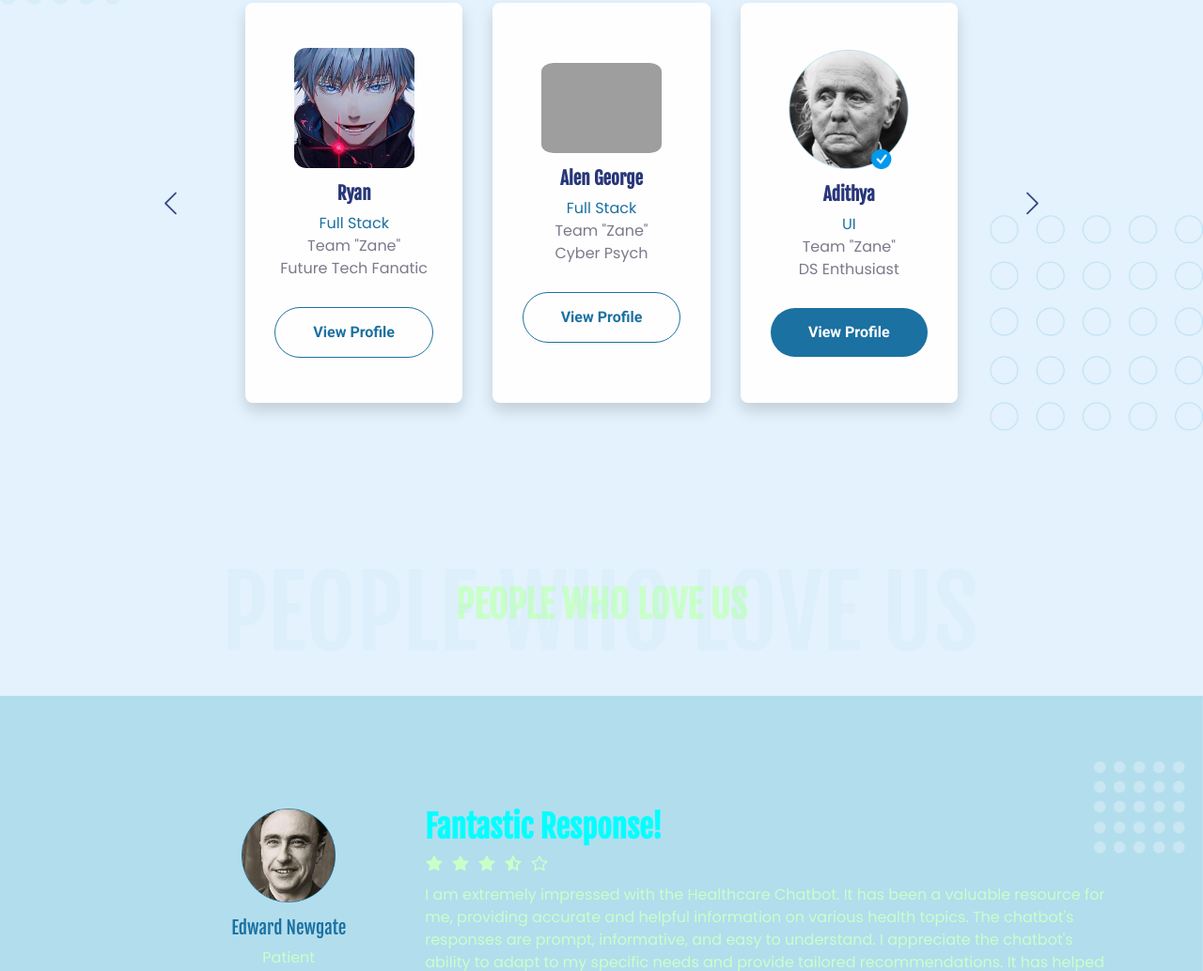
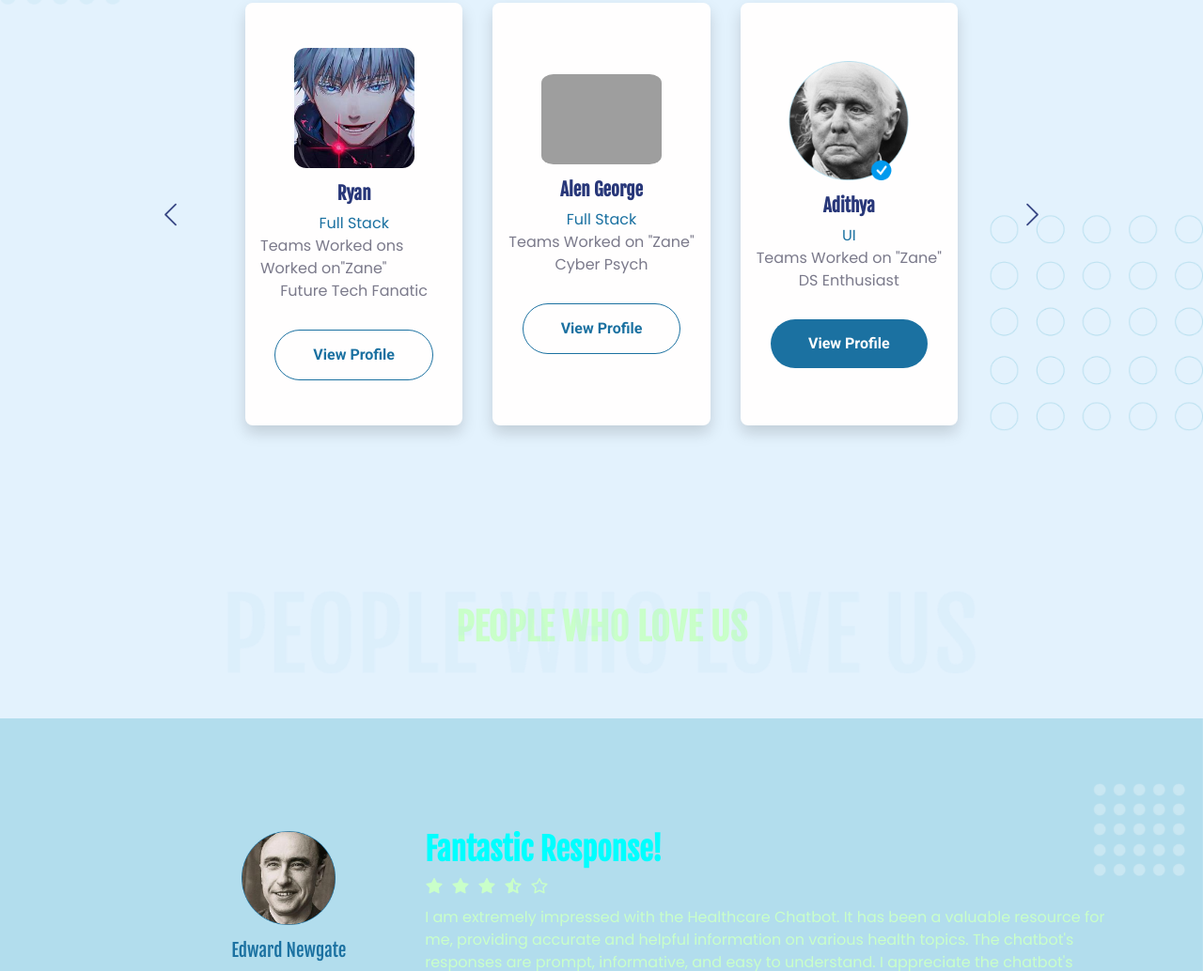
Before and after one commit to Ryan93075/Zane-health-bot, a plain HTML site: page root1/index.html in a window 1280 px wide. Shown: the part 2471-3505 px from the top of the page at 94% size. Drawn offline with nearby package versions, Linux system fonts and the light colour scheme; grey boxes are pictures that could not be loaded.

Commit message:
Update index.html

```diff
--- a/root1/index.html
+++ b/root1/index.html
@@ -365,7 +365,7 @@
                           <div class="card-body d-flex flex-column flex-center py-5"><img src="assets/img/gallery/ryan.png" width="128" alt="..." style="border-radius: 10%;" />
                             <h5 class="mt-3">Ryan</h5>
                             <p class="mb-0 fs-xxl-1">Full Stack</p>
-                            <p class="text-600 mb-0">Team "Zane"</p>
+                            <p class="text-600 mb-0">Teams Worked ons Worked on"Zane"</p>
                             <p class="text-600 mb-4">Future Tech Fanatic</p>
                             <div class="text-center">
                              <form action="https://www.linkedin.com/in/brendan-ryan-devasagay-a-180788257/" target="_blank">
@@ -380,7 +380,7 @@
                           <div class="card-body d-flex flex-column flex-center py-5"><img src="assets/img/gallery/alen.png" width="128" alt="..." style="border-radius: 10%;" />
                              <h5 class="mt-3">Alen George</h5>
                             <p class="mb-0 fs-xxl-1">Full Stack</p>
-                            <p class="text-600 mb-0">Team "Zane"</p>
+                            <p class="text-600 mb-0">Teams Worked on "Zane"</p>
                             <p class="text-600 mb-4">Cyber Psych</p>
                             <div class="text-center">
                               <form action="https://www.linkedin.com/in/alen-george-943ba6259/" target="_blank">
@@ -395,7 +395,7 @@
                           <div class="card-body d-flex flex-column flex-center py-5"><img src="assets/img/gallery/leo-mario.png" width="128" alt="..." />
                             <h5 class="mt-3">Adithya</h5>
                             <p class="mb-0 fs-xxl-1">UI</p>
-                            <p class="text-600 mb-0">Team "Zane"</p>
+                            <p class="text-600 mb-0">Teams Worked on "Zane"</p>
                             <p class="text-600 mb-4">DS Enthusiast</p>
                             <div class="text-center">
                              <form action="https://www.linkedin.com/in/adithya-m-58714425b/" target="_blank">
@@ -414,7 +414,7 @@
                           <div class="card-body d-flex flex-column flex-center py-5"><img src="assets/img/gallery/anita.png" width="128" alt="..." />
                             <h5 class="mt-3">Brandon Samuel</h5>
                             <p class="mb-0 fs-xxl-1">UI/UX Developer</p>
-                            <p class="text-600 mb-0">Team "Kickstarters"</p>
+                            <p class="text-600 mb-0">Teams Worked on "Kickstarters"</p>
                             <p class="text-600 mb-4">Programmer</p>
                             <div class="text-center">
                              <form action="https://www.linkedin.com/search/results/all/?fetchDeterministicClustersOnly=true&heroEntityKey=urn%3Ali%3Afsd_profile%3AACoAAD-20wwBuMeTWBKsohRkQcucLFTM596NqNQ&keywords=brandon%20m%20samuel&origin=RICH_QUERY_SUGGESTION&position=0&searchId=4c7d7733-7c86-4a00-8770-39e6f0cd106c&sid=%3Byt" target="_blank">
@@ -429,7 +429,7 @@
                           <div class="card-body d-flex flex-column flex-center py-5"><img src="assets/img/gallery/jane.png" width="128" alt="..." />
                             <h5 class="mt-3">Guna Priya</h5>
                             <p class="mb-0 fs-xxl-1">UX</p>
-                            <p class="text-600 mb-0">Team "Kickstarters"</p>
+                            <p class="text-600 mb-0">Teams Worked on "Kickstarters"</p>
                             <p class="text-600 mb-4">Programmer</p>
                             <div class="text-center">
                               <form action="https://www.linkedin.com/in/gunapriya-r-006b09259" target="_blank">
```
